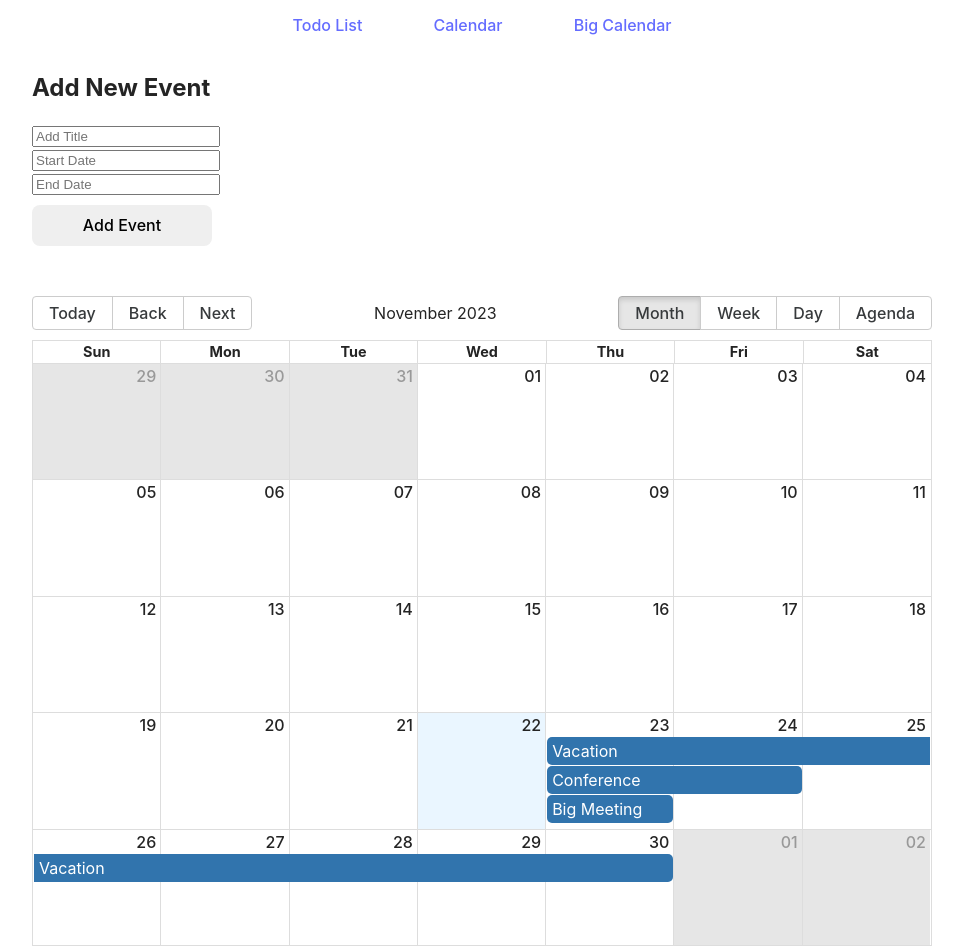
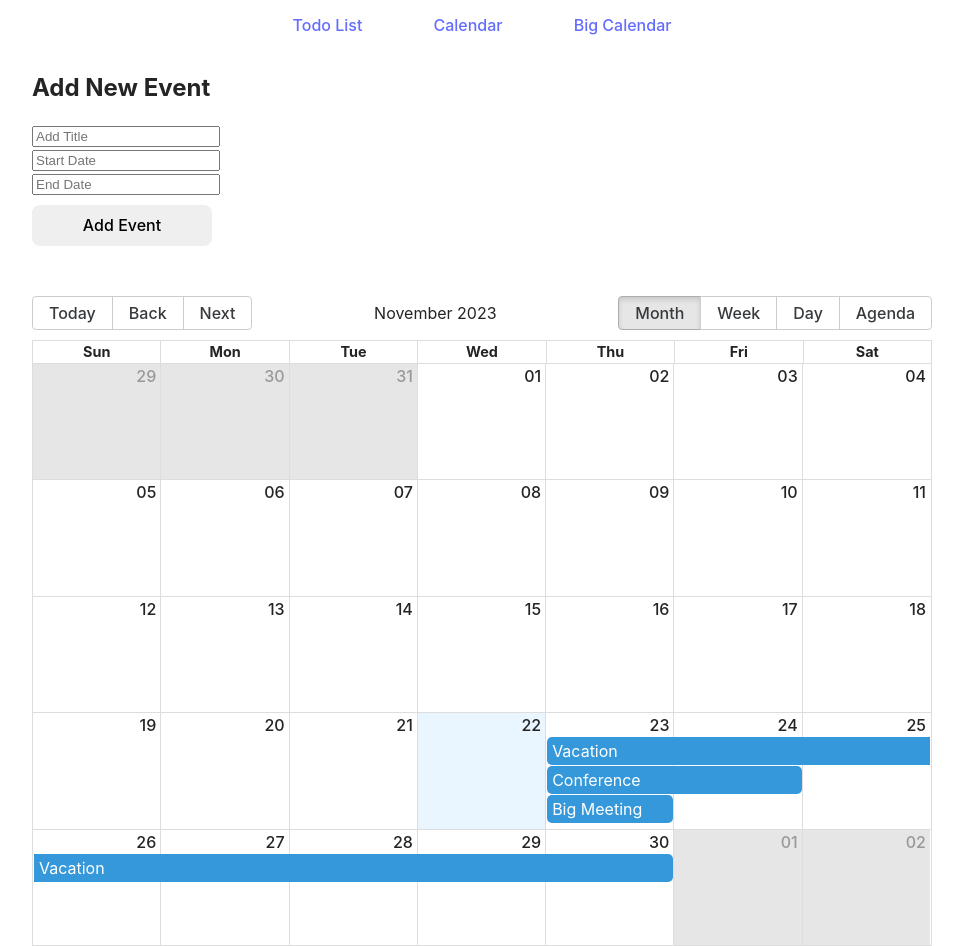
Before and after one commit to Carole-GRD/react-intro, a React (Vite) app: page /big-calendar in a window 1280 px wide. Shown: the whole page, without its empty margins (158-1121 px from the left). Built offline with nearby package versions, Linux system fonts and the light colour scheme.

Commit message:
add function delete event + add function update event (start)

```diff
--- a/src/App.jsx
+++ b/src/App.jsx
@@ -9,6 +9,7 @@ import Navigate from './containers/navigate/Navigate'
 
 // import { Routes, Route } from 'react-router-dom'
 import { Outlet } from 'react-router-dom'
+
 
 
 function App() {
--- a/src/components/list/List.jsx
+++ b/src/components/list/List.jsx
@@ -91,12 +91,12 @@ function List( { todos, onChecked, onDeleteTodo, onDeleteAll, onDeleteCompleted,
                         </button>
                         <input
                             type="checkbox"
-                            name={todo.name}
-                            // id={todo.name}
+                            name={todo.title}
+                            // id={todo.title}
                             checked={todo.checked}
                             onChange={() => onChecked(todo.id)}
                         />
-                        <label /*htmlFor={todo.name}*/>{todo.name}</label>
+                        <label /*htmlFor={todo.title}*/>{todo.title}</label>
                         <div className="separate"></div>
                     </div>
                 </div>
--- a/src/containers/bigCalendar/BigCalendar.jsx
+++ b/src/containers/bigCalendar/BigCalendar.jsx
@@ -1,3 +1,4 @@
+import { useEffect, useState } from 'react'
 import { Calendar, dateFnsLocalizer } from 'react-big-calendar'
 import format from 'date-fns/format'
 import parse from 'date-fns/parse'
@@ -7,8 +8,9 @@ import enUS from 'date-fns/locale/en-US'
 import 'react-big-calendar/lib/css/react-big-calendar.css'
 import "react-datepicker/dist/react-datepicker.css";
 import './bigCalendar.css'
-import { useState } from 'react'
 import DatePicker from 'react-datepicker'
+
+
 
 const locales = {
     'en-US': enUS,
@@ -33,6 +35,7 @@ const myEventsList = [
     }
 ]
 
+
 const localizer = dateFnsLocalizer({
     format,
     parse,
@@ -41,18 +44,66 @@ const localizer = dateFnsLocalizer({
     locales,
 })
 
+const LSKEY = "MyTodoApp";
+
 function BigCalendar(props) {
 
+
     const [newEvent, setNewEvent] = useState({title: "", start: "", end: ""})
-    const [allEvents, setAllEvents] = useState(myEventsList)
+    // const [allEvents, setAllEvents] = useState(myEventsList)
+    const [selectedEvent, setSelectedEvent] = useState(null);
+    const [updatedEvent, setUpdatedEvent] = useState(null);
+
+    const [allEvents, setAllEvents] = useState(() => {
+        const storedEvents = JSON.parse(
+            window.localStorage.getItem(LSKEY + ".events")
+        );
+        console.log('myEventsList', myEventsList);
+        console.log('storedEvents', storedEvents);
+        return (storedEvents == null || storedEvents.length === 0) ? myEventsList : storedEvents;
+    });
+
+    // const [allEvents, setAllEvents] = useState([]);
+    // localStorage.clear();
+
+    // TODO : n'enregistrer dans le localStorage que lorsqu'on quitte la page
+    useEffect(() => {
+        // Sauvegarder les todos dans le localStorage à chaque changement
+        window.localStorage.setItem(LSKEY + ".events", JSON.stringify(allEvents));
+        console.log(allEvents);
+    }, [allEvents])
+
+
 
     function handleAddEvent() {
-        setAllEvents([...allEvents, newEvent])
+        setAllEvents([...allEvents, newEvent]);
     }
+
+
+    // ---------------------------------------------
+    function handleDeleteEvent(eventTitle) {
+        const updatedEvents = allEvents.filter(event => event.title !== eventTitle);
+        setAllEvents(updatedEvents);
+    }
+    function handleUpdateEvent(eventToUpdate) {
+        console.log('event to update : ', eventToUpdate);
+        setUpdatedEvent(eventToUpdate);
+        // TODO : lancer la fonction handleAddEvent mais la modifier
+        // il faut vérifier si c'est un nouveau event ou si on modifie l'event !!!
+        // TODO : trouver l'index de l'event à modifier et le modifier
+        // const updatedEvents = allEvents.filter(event => event.title !== eventTitle);
+        // setAllEvents(updatedEvents);
+    }
+    function handleCancelEvent() {
+        setSelectedEvent(null);
+        setUpdatedEvent(null);
+    }
+
+    // ---------------------------------------------
 
     return (
         <div className='big-calendar-container'>
-            <h2>Add New Event</h2>
+            <h2>{updatedEvent ? 'Update' : 'Add New'} Event</h2>
             <div className='add-event'>
                 <input
                     type="text"
@@ -76,13 +127,27 @@ function BigCalendar(props) {
                     Add Event
                 </button>
             </div>
+
+            {/* ---------------------------------- */}
+            {selectedEvent && (
+                <div className='selected-event'>
+                    <span>{selectedEvent.title}</span>
+                    <button onClick={() => handleUpdateEvent(selectedEvent)}>Update</button>
+                    <button onClick={() => handleDeleteEvent(selectedEvent.title)}>Delete</button>
+                    <button onClick={handleCancelEvent}>Cancel</button>
+                </div>
+            )}
+            {/* ---------------------------------- */}
+
+
             <Calendar
                 localizer={localizer}
                 events={allEvents}
                 startAccessor="start"
                 endAccessor="end"
-                // style={{ height: 650 }}
                 className='big-calendar'
+                eventPropGetter={(event) => ({ style: { backgroundColor: '#3498db' } })}
+                onSelectEvent={(event) => setSelectedEvent(event)}
             />
         </div>
     )
--- a/src/containers/bigCalendar/bigCalendar.css
+++ b/src/containers/bigCalendar/bigCalendar.css
@@ -25,6 +25,23 @@
     margin-top: 10px;
 }
 
+.big-calendar-container .selected-event {
+    display: flex;
+    gap: 15px;
+    align-items: center;
+    width: fit-content;
+    margin: 15px auto 0;
+    background-color: #3498db;
+    padding: 10px 30px;
+    border-radius: 10px;
+}
+
+.big-calendar-container .selected-event span {
+    color: #fff;
+    font-size: 1.3rem;
+    font-weight: 600;
+}
+
 .big-calendar-container .big-calendar {
     margin-top: 50px;
     position: relative;
--- a/src/containers/todoList/TodoList.jsx
+++ b/src/containers/todoApp/todoApp.jsx
@@ -4,19 +4,33 @@ import Header from '../../components/header/Header';
 import Form from '../../components/form/Form';
 import List from '../../components/list/List';
 
+import TodosData from '../../data/todolist.json';
 
 const LSKEY = "MyTodoApp";
 
 
-function TodoList() {
+function TodoApp() {
 
     const todoId = useId();
 
+
     // TODO : ne récupérer le localStorage que lors du chargement de la page
     // Récupération des todos depuis le localStorage ou utilisation d'une liste vide par défaut
-    const initialTodos = JSON.parse(window.localStorage.getItem(LSKEY + ".todos")) || [];
-    const [todos, setTodos] = useState(initialTodos);
+    // const initialTodos = JSON.parse(window.localStorage.getItem(LSKEY + ".todos")) || [];
+    // const [todos, setTodos] = useState(initialTodos);
 
+    // TODO : faire corriger code
+    const [todos, setTodos] = useState(() => {
+        const storedTodos = JSON.parse(
+            window.localStorage.getItem(LSKEY + ".todos")
+        );
+        console.log('TodosData', TodosData);
+        console.log('storedTodos', storedTodos);
+        return (storedTodos == null || storedTodos.length === 0) ? TodosData : storedTodos;
+    });
+
+
+    // const [todos, setTodos] = useState([]);
     // localStorage.clear();
 
 
@@ -29,11 +43,11 @@ function TodoList() {
 
     function addTodo(newTodo) {
         // "isTodo" vérifie que la todo n'existe pas déjà
-        const isTodo = todos.find(todo => todo.name === newTodo);
+        const isTodo = todos.find(todo => todo.title === newTodo);
         if (!isTodo) {
             const newTodos = [
                 ...todos,
-                { id: todoId + "-" + newTodo, name: newTodo, checked: false },
+                { id: todoId + "-" + newTodo, title: newTodo, checked: false },
             ];
             setTodos(newTodos);
         }
@@ -96,4 +110,4 @@ function TodoList() {
     )
 }
 
-export default TodoList
+export default TodoApp
--- a/src/data/todolist.json
+++ b/src/data/todolist.json
@@ -1,8 +1,44 @@
 [
-    { "id": 1, "name": "Learn React", "checked": false },
-    { "id": 2, "name": "Build a React app", "checked": false },
-    { "id": 3, "name": "Explore React Hooks", "checked": false },
-    { "id": 4, "name": "Complete coding challenge", "checked": false },
-    { "id": 5, "name": "Read React documentation", "checked": false },
-    { "id": 6, "name": "Practice React components", "checked": false }
+    {
+        "id": 1,
+        "title": "Learn React",
+        "checked": false,
+        "start": "2023-11-28",
+        "end": "2023-11-28"
+    },
+    {
+        "id": 2,
+        "title": "Build a React app",
+        "checked": false,
+        "start": "2023-11-28",
+        "end": "2023-11-28"
+    },
+    {
+        "id": 3,
+        "title": "Explore React Hooks",
+        "checked": false,
+        "start": "2023-11-28",
+        "end": "2023-11-28"
+    },
+    {
+        "id": 4,
+        "title": "Complete coding challenge",
+        "checked": false,
+        "start": "2023-11-28",
+        "end": "2023-11-28"
+    },
+    {
+        "id": 5,
+        "title": "Read React documentation",
+        "checked": false,
+        "start": "2023-11-28",
+        "end": "2023-11-28"
+    },
+    {
+        "id": 6,
+        "title": "Practice React components",
+        "checked": false,
+        "start": "2023-11-28",
+        "end": "2023-11-28"
+    }
 ]
--- a/src/routes/routes.jsx
+++ b/src/routes/routes.jsx
@@ -1,5 +1,5 @@
 import App from "../App";
-import TodoList from "../containers/todoList/TodoList";
+import TodoApp from "../containers/todoApp/todoApp";
 import ReactCalendar from "../containers/calendar/ReactCalendar";
 import BigCalendar from "../containers/bigCalendar/BigCalendar";
 
@@ -11,7 +11,7 @@ export const route = [
         children: [
             {
                 index: true,
-                element: <TodoList />,
+                element: <TodoApp />,
             },
             {
                 path: "/calendar",
```
